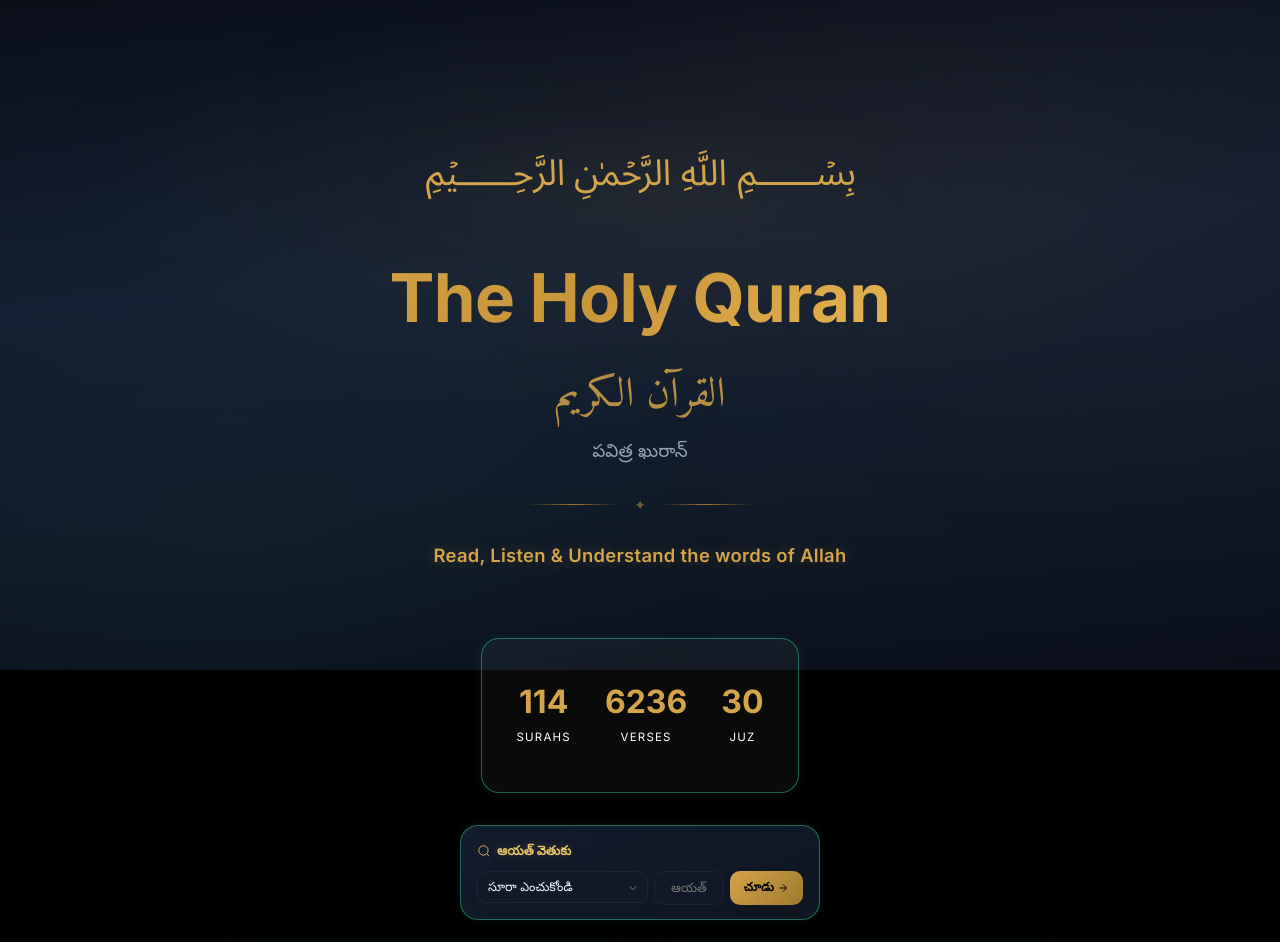
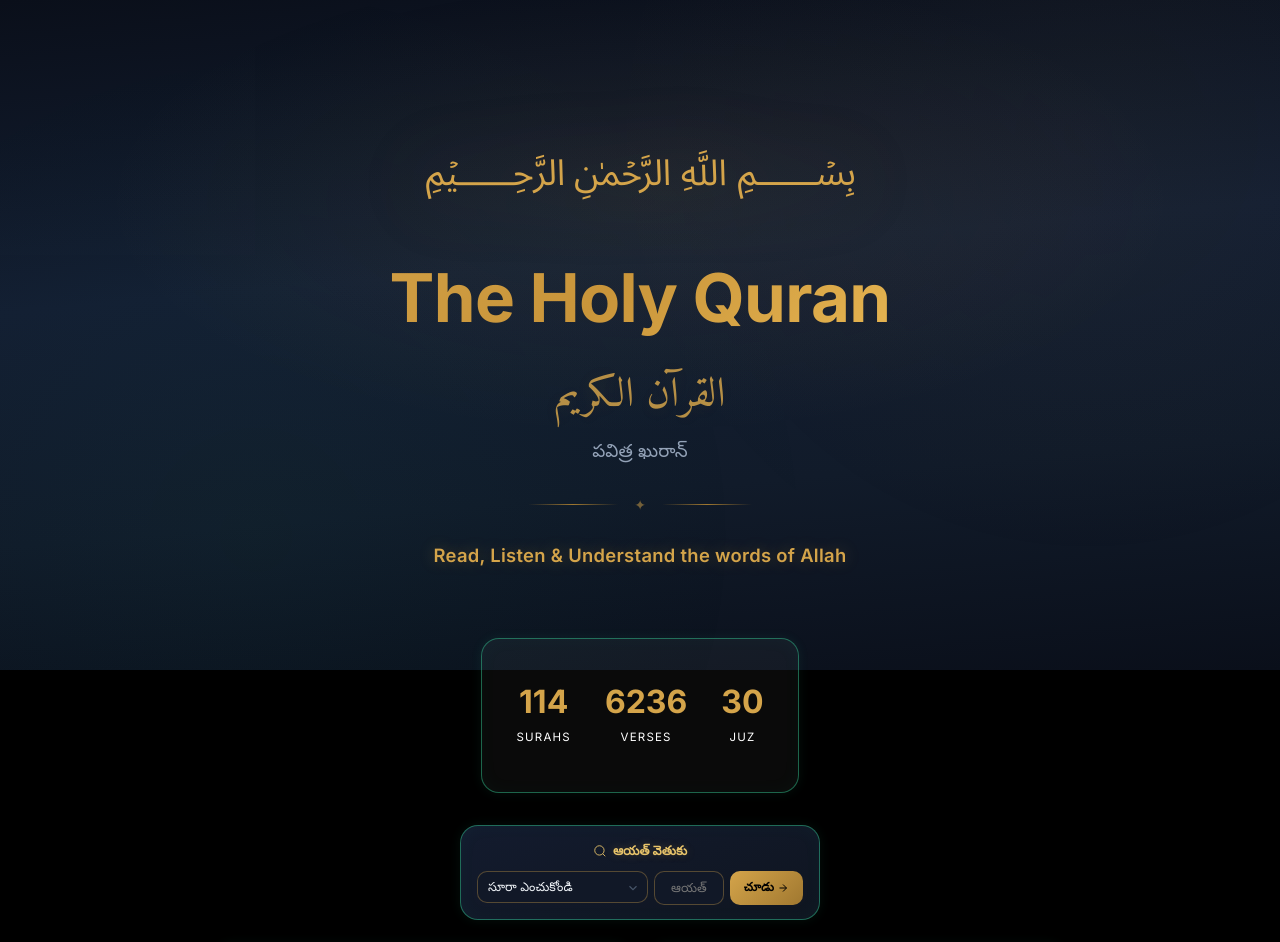
Before and after one commit to Mahendarmax/Believer-of-Almighty, a React (Vite) app: page /#/ in a window 1280 px wide. Shown: the top 942 px of the page. Built offline with nearby package versions, Linux system fonts and the light colour scheme.

Commit message:
Center quick lookup title, golden borders on select/input for contrast

```diff
--- a/src/pages/Home.css
+++ b/src/pages/Home.css
@@ -258,6 +258,7 @@
 .qv-title {
   display: flex;
   align-items: center;
+  justify-content: center;
   gap: 6px;
   font-size: 0.8rem;
   font-weight: 700;
@@ -281,8 +282,8 @@
 .qv-select {
   width: 100%;
   padding: 8px 28px 8px 10px;
-  background: var(--bg-card);
-  border: 1px solid var(--border);
+  background: #111827;
+  border: 1.5px solid rgba(212,164,74,0.35);
   border-radius: var(--radius-sm);
   color: var(--text-primary);
   font-size: 0.78rem;
@@ -291,7 +292,8 @@
   transition: var(--transition);
 }
 .qv-select:focus {
-  border-color: var(--accent);
+  border-color: #e8c46a;
+  box-shadow: 0 0 0 2px rgba(212,164,74,0.15);
   outline: none;
 }
 
@@ -307,8 +309,8 @@
 .qv-verse-input {
   width: 70px;
   padding: 8px 8px;
-  background: var(--bg-card);
-  border: 1px solid var(--border);
+  background: #111827;
+  border: 1.5px solid rgba(212,164,74,0.35);
   border-radius: var(--radius-sm);
   color: var(--text-primary);
   font-size: 0.78rem;
@@ -316,7 +318,8 @@
   transition: var(--transition);
 }
 .qv-verse-input:focus {
-  border-color: var(--accent);
+  border-color: #e8c46a;
+  box-shadow: 0 0 0 2px rgba(212,164,74,0.15);
   outline: none;
 }
 .qv-verse-input::-webkit-inner-spin-button,
```
